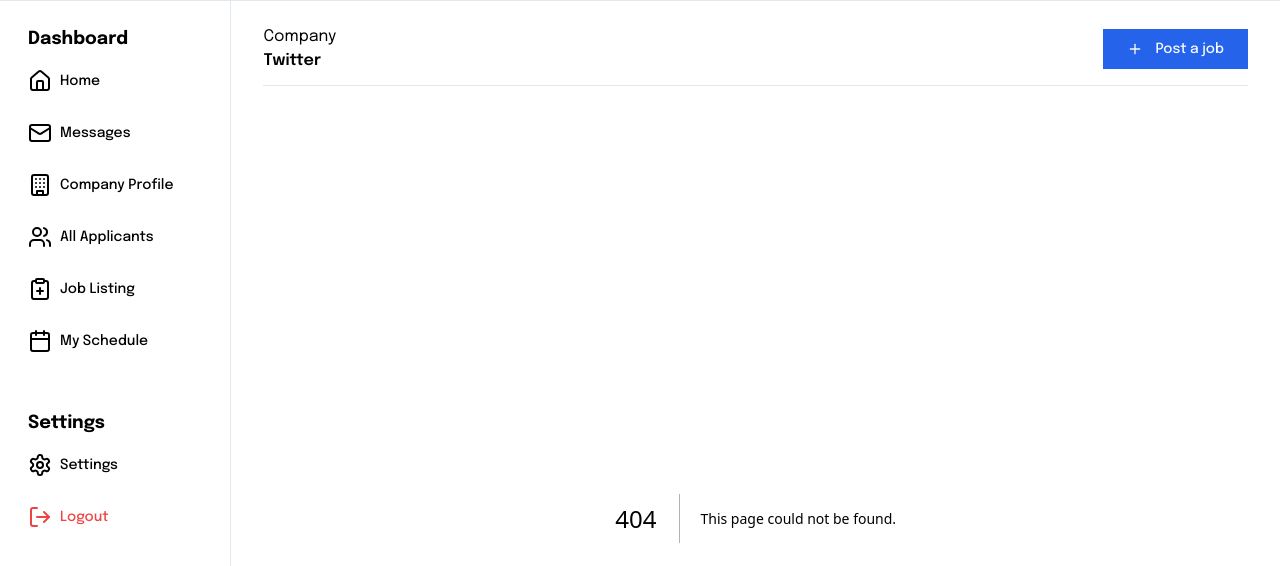
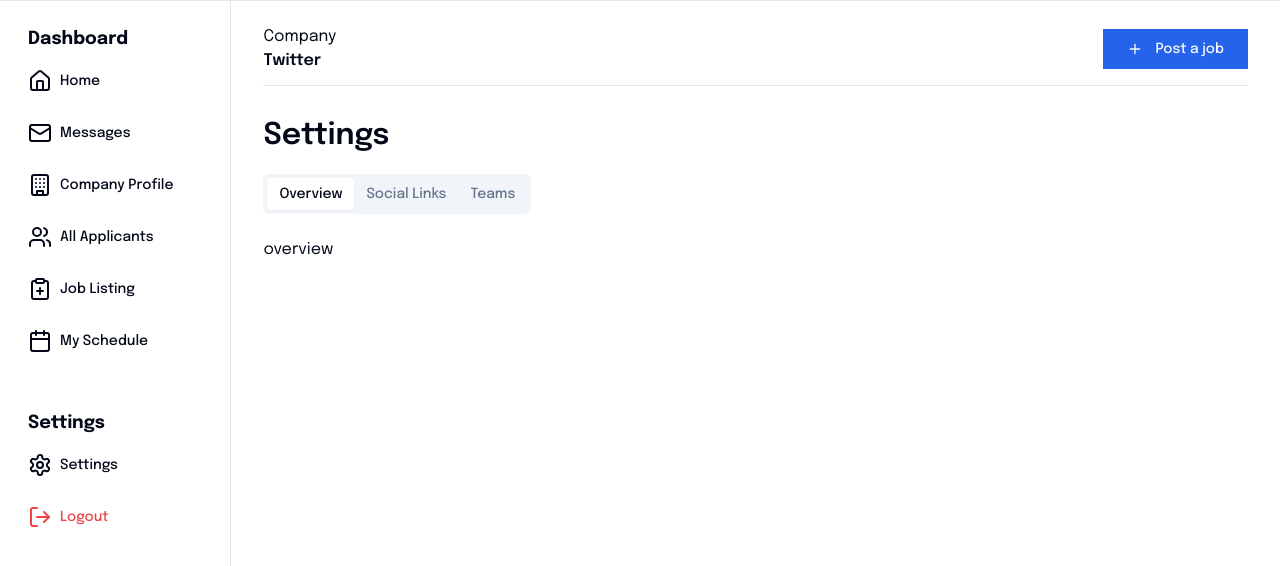
Before and after one commit to mazizf13/dashboard-job-hunt, a Next.js app: page /settings in a window 1280 px wide. Before the commit this address had no page. Shown: the top 566 px of the page. Built offline with nearby package versions, Linux system fonts and the light colour scheme.

Commit message:
feat: settings page

```diff
--- /dev/null
+++ b/src/app/settings/page.tsx
@@ -0,0 +1,33 @@
+import React, { FC } from "react";
+import { Tabs, TabsContent, TabsList, TabsTrigger } from "@/components/ui/tabs";
+import Applicants from "@/components/organisms/Applicants";
+import JobDetail from "@/components/organisms/JobDetail";
+
+interface SettingsPageProps {}
+
+const SettingsPage: FC<SettingsPageProps> = ({}) => {
+  return (
+    <div>
+      <div className="font-semibold text-3xl mb-5">Settings</div>
+
+      <Tabs defaultValue="overview">
+        <TabsList className="mb-4">
+          <TabsTrigger value="overview">Overview</TabsTrigger>
+          <TabsTrigger value="socialLinks">Social Links</TabsTrigger>
+          <TabsTrigger value="teams">Teams</TabsTrigger>
+        </TabsList>
+        <TabsContent value="overview">
+          <div>overview</div>
+        </TabsContent>
+        <TabsContent value="socialLinks">
+          <div>social link</div>
+        </TabsContent>
+        <TabsContent value="teams">
+          <div>teams</div>
+        </TabsContent>
+      </Tabs>
+    </div>
+  );
+};
+
+export default SettingsPage;
--- a/src/components/layouts/Sidebar/index.tsx
+++ b/src/components/layouts/Sidebar/index.tsx
@@ -79,6 +79,7 @@ const Sidebar: FC<SidebarProps> = ({}) => {
             <Button
               variant={"ghost"}
               className="w-full justify-start rounded-none hover:text-primary"
+              onClick={() => router.push("/settings")}
             >
               <Settings className="mr-2 text-lg" />
               Settings
```
